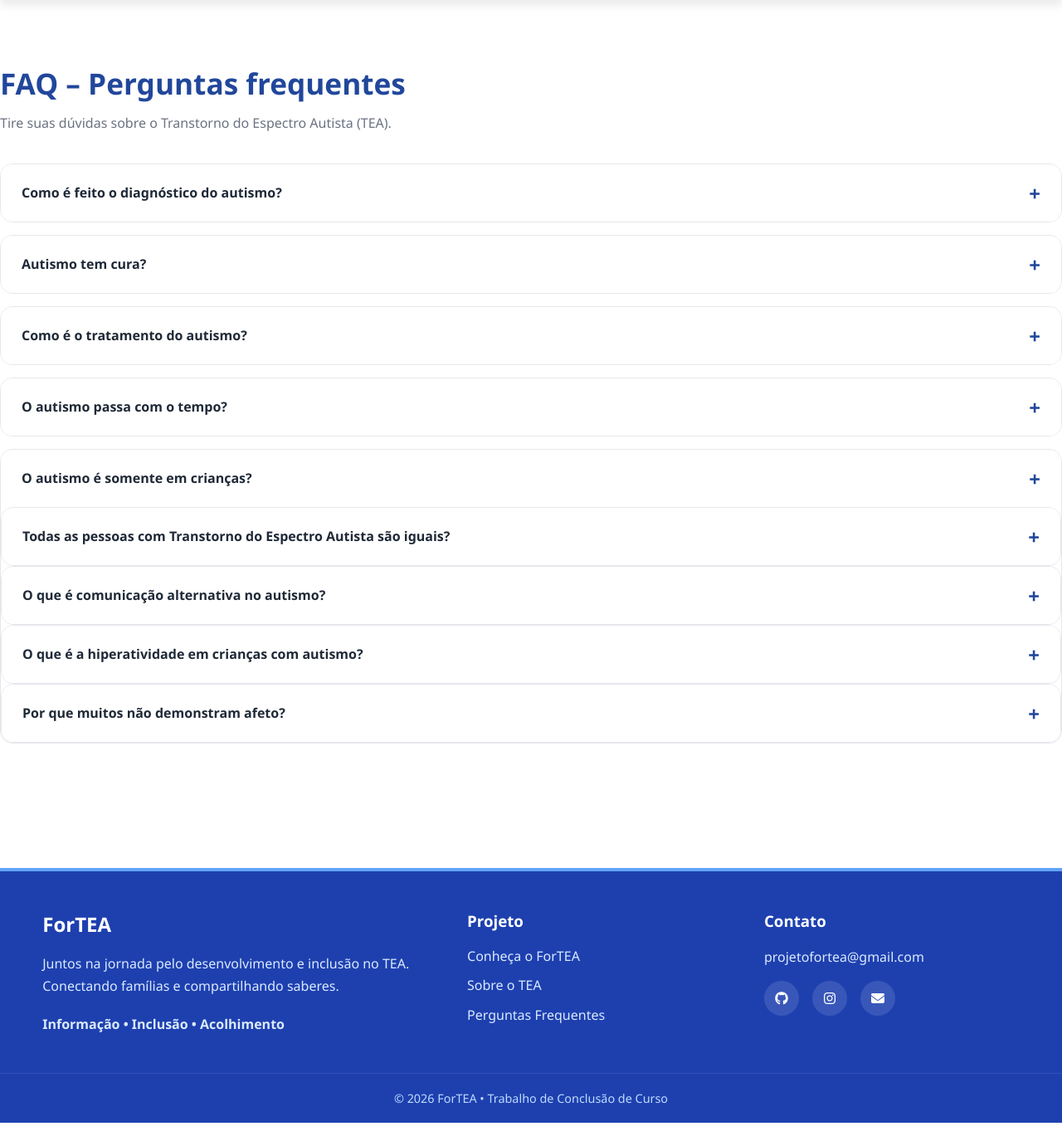
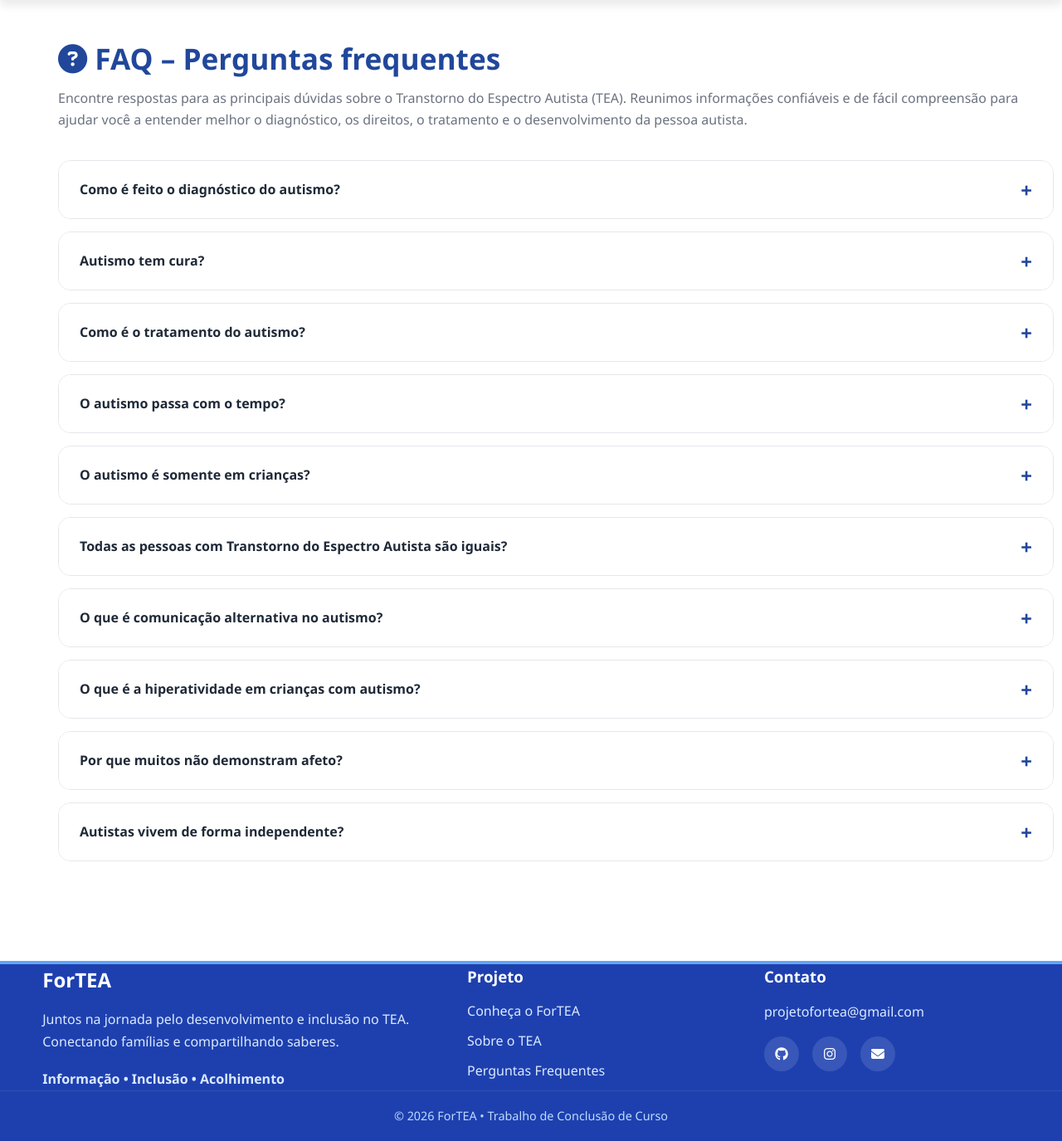
Before and after one commit to anacarolinyf/TCC-2026, a PHP site: page /faq.php in a window 1280 px wide. Shown: the part 158-1533 px from the top of the page at 83% size. Before the commit the page ends 1511 px from the top, so only its background shows below. Run offline with PHP 8.4, Linux system fonts and the light colour scheme.

Commit message:
Add files via upload

```diff
--- a/css/estilo.css
+++ b/css/estilo.css
@@ -948,23 +948,7 @@ header a{
     border-left:6px solid #EF4444;
 }
 
-/* Mitos */
-
-.colunas{
-
-    display:grid;
-
-    grid-template-columns:1fr 1px 1fr;
-
-    gap:40px;
-
-}
-
-.divisor{
-
-    background:#E5E7EB;
-
-}
+/* caixa "ENTENDA"*\
 
 .info-destaque{
     margin-top: 30px;
@@ -1003,8 +987,7 @@ footer{
     display:flex;
     justify-content:space-between;
     gap:50px;
-
-    padding:45px 0;
+    padding:px 0;
 
     flex-wrap:wrap;
 }
@@ -1221,7 +1204,7 @@ footer{
 /* FAQ */
 
 .faq-banner{
-    padding:70px 0;
+    padding:40px 70px;
     background:#fff;
 }
 
@@ -1313,15 +1296,8 @@ footer{
     color:#555;
 }
 
-/* Imagem */
-
-.faq-imagem{
-    display:flex;
-    justify-content:center;
-    align-items:flex-start;
+.container{
+    width:200%;
+    max-width:1200px;
+    margin:auto;
 }
-
-.faq-imagem img{
-    width:100%;
-    max-width:260px;
-}
--- a/faq.php
+++ b/faq.php
@@ -12,20 +12,19 @@
 
             <div class="titulo">
 
-                <h1>FAQ – Perguntas frequentes</h1>
+                <h1><i class="fa-solid fa-circle-question"></i> FAQ – Perguntas frequentes</h1>
 
                 <p>
-                    Tire suas dúvidas sobre o Transtorno do Espectro Autista (TEA).
+                    Encontre respostas para as principais dúvidas sobre o Transtorno do Espectro Autista (TEA). Reunimos informações confiáveis e de fácil compreensão para ajudar você a entender melhor o diagnóstico, os direitos, o tratamento e o desenvolvimento da pessoa autista.
                 </p>
 
             </div>
 
 
+
         </div>
 
             <div class="perguntas">
-
-
                 <div class="accordion">
 
                     <button class="accordion-btn">
@@ -35,9 +34,7 @@
                     <div class="accordion-content">
 
                         <p>
-                            O diagnóstico é realizado por profissionais especializados
-                            através da observação clínica, entrevistas e avaliações do
-                            desenvolvimento da criança.
+O diagnóstico do Transtorno do Espectro Autista (TEA) é realizado com muito cuidado, pois o transtorno pode se manifestar de diferentes formas em cada pessoa. Trata-se de um diagnóstico clínico, baseado na avaliação dos comportamentos, da comunicação, da interação social e do desenvolvimento do indivíduo. Em caso de dúvidas ou suspeitas, é fundamental procurar um profissional especializado o mais cedo possível.
                         </p>
 
                     </div>
@@ -113,6 +110,9 @@
 
     </div>
 
+</div> <!-- FECHA O CARD AQUI -->
+
+
 <div class="accordion">
 
     <button class="accordion-btn">
@@ -122,11 +122,14 @@
     <div class="accordion-content">
 
         <p>
-                            tem que preencher
+            Cada pessoa autista possui características, habilidades e necessidades
+            diferentes. O espectro é amplo, por isso duas pessoas com TEA podem
+            apresentar formas distintas de comunicação, comportamento e interação.
         </p>
-                    </div>
+
     </div>
 
+</div>
                 <div class="accordion">
 
                     <button class="accordion-btn">
@@ -170,9 +173,16 @@
                     </div>
                 </div>
 
+    <div class="accordion">
+        <button class="accordion-btn">
+                Autistas vivem de forma independente?
+            </button>
+                    <div class="accordion-content">
 
+                        <p>
+                            tem que preencher
+                        </p>
                     </div>
-
                 </div>
 
 </section>
@@ -187,9 +197,22 @@ accordions.forEach(btn=>{
 
     btn.addEventListener("click",()=>{
 
+        accordions.forEach(other=>{
+
+            if(other !== btn){
+
+                other.classList.remove("active");
+                other.nextElementSibling.style.maxHeight=null;
+
+            }
+
+        });
+
+
         btn.classList.toggle("active");
 
         let content = btn.nextElementSibling;
+
 
         if(content.style.maxHeight){
 
@@ -204,6 +227,5 @@ accordions.forEach(btn=>{
     });
 
 });
-
 </script>
 <?php include 'includes/footer.php'; ?>
```
Also changed, not shown: sobre.php (+1 -38 lines), linguagem-inclusiva.php (line endings or trailing spaces). Lines whose indentation alone changed are shown as unchanged.
